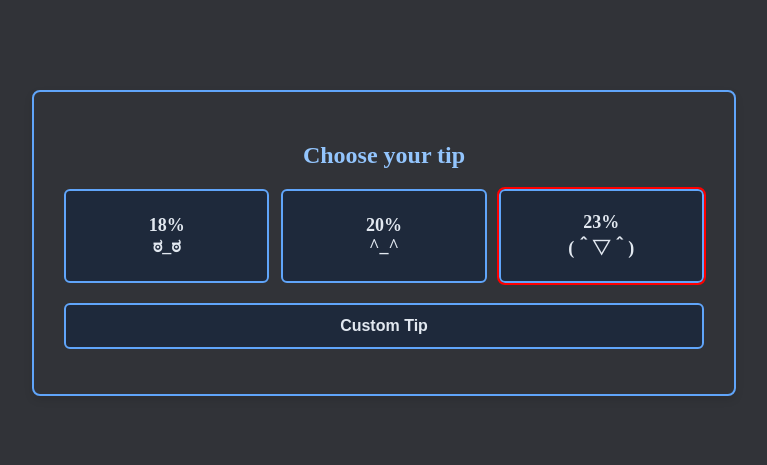
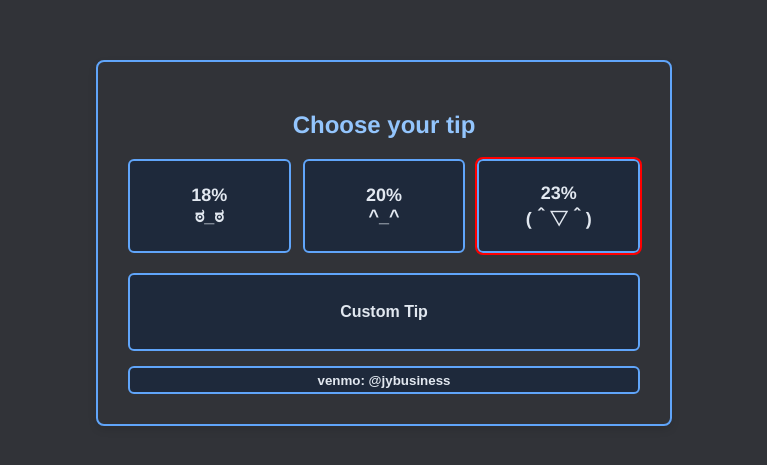
Before and after one commit to umich2021/leave_a_tip, a plain HTML site: page index.html in a window 1280 px wide. Shown: the part 157-622 px from the top of the page, without its empty margins (256-1023 px from the left). Drawn offline with Linux system fonts and the light colour scheme.

Commit message:
added my venmo

```diff
--- a/index.html
+++ b/index.html
@@ -11,16 +11,30 @@
       <h2>Choose your tip</h2>
       <div class="tip_options">
         <div class="option" id="low_tip">
-          <p>18% <br> ಠ_ಠ</p>
+          <p>
+            18% <br />
+            ಠ_ಠ
+          </p>
         </div>
         <div class="option" id="med_tip">
-          <p>20% <br> ^_^</p>
+          <p>
+            20% <br />
+            ^_^
+          </p>
         </div>
         <div class="option" id="high_tip">
-          <p>23% <br> (＾▽＾)</p>
+          <p>
+            23% <br />
+            (＾▽＾)
+          </p>
         </div>
       </div>
-      <button id="custom">Custom Tip</button>
+      <button id="custom">
+        <p>Custom Tip<br>
+        </p>
+      </button>
+              <button id="venmo_address">venmo: @jybusiness</button>
+
       <!-- <button id="no_tip">No tip</button> -->
     </div>
   </body>
--- a/style.css
+++ b/style.css
@@ -10,16 +10,16 @@
   --no-tip-border: #64748b;
 } */
 :root {
-  --tip-primary: #60a5fa;        /* Lighter blue for dark backgrounds */
-  --tip-primary-dark: #93c5fd;   /* Even lighter for contrast */
-  --tip-secondary: #1e293b;      /* Dark gray instead of light blue */
-  --tip-selected: #3b82f6;       /* Brighter blue for selected state */
-  --tip-text: #e2e8f0;           /* Light gray text */
-  --tip-text-light: #f8fafc;     /* Very light text */
+  --tip-primary: #60a5fa; /* Lighter blue for dark backgrounds */
+  --tip-primary-dark: #93c5fd; /* Even lighter for contrast */
+  --tip-secondary: #1e293b; /* Dark gray instead of light blue */
+  --tip-selected: #3b82f6; /* Brighter blue for selected state */
+  --tip-text: #e2e8f0; /* Light gray text */
+  --tip-text-light: #f8fafc; /* Very light text */
   --tip-extra-bright: #ff0000; /* Slightly more opaque red */
-  --no-tip-big: #334155;         /* Dark gray background */
-  --no-tip-border: #94a3b8;      /* Lighter gray border */
-  --bg:#313338;
+  --no-tip-big: #334155; /* Dark gray background */
+  --no-tip-border: #94a3b8; /* Lighter gray border */
+  --bg: #313338;
 }
 body {
   display: flex;
@@ -30,6 +30,8 @@ body {
   height: 100vh;
   margin: 0px;
   background-color: var(--bg);
+  font-family: Helvetica;
+  /* font-family: sans-serif;; */
 }
 br {
   height: 20px;
@@ -40,7 +42,7 @@ br {
   border-radius: 8px;
   padding: 30px;
   max-width: 50vw;
-  width: 50vw;
+  width: 40vw;
   text-align: center;
   box-shadow: 0 4px 8px rgba(0, 0, 0, 0.1);
   display: flex;
@@ -63,7 +65,6 @@ br {
 #high_tip {
   outline: 2px solid var(--tip-extra-bright);
   border: 2px solid var(--tip-primary);
-
 }
 
 .option {
@@ -94,7 +95,8 @@ br {
   color: var(--tip-text-light);
 }
 
-#custom {
+#custom,
+#venmo_address {
   background: var(--tip-secondary);
   border: 2px solid var(--tip-primary);
   border-radius: 6px;
@@ -110,6 +112,14 @@ br {
 #custom.selected {
   background: var(--tip-selected);
   color: var(--tip-text-light);
+}
+#venmo_address {
+  height: 1.5em;
+  margin: 0;
+  font-size: smaller;
+  display: flex;
+  justify-content: center;
+  align-items: center;
 }
 
 #no_tip {
```
Lines whose indentation alone changed are shown as unchanged.
